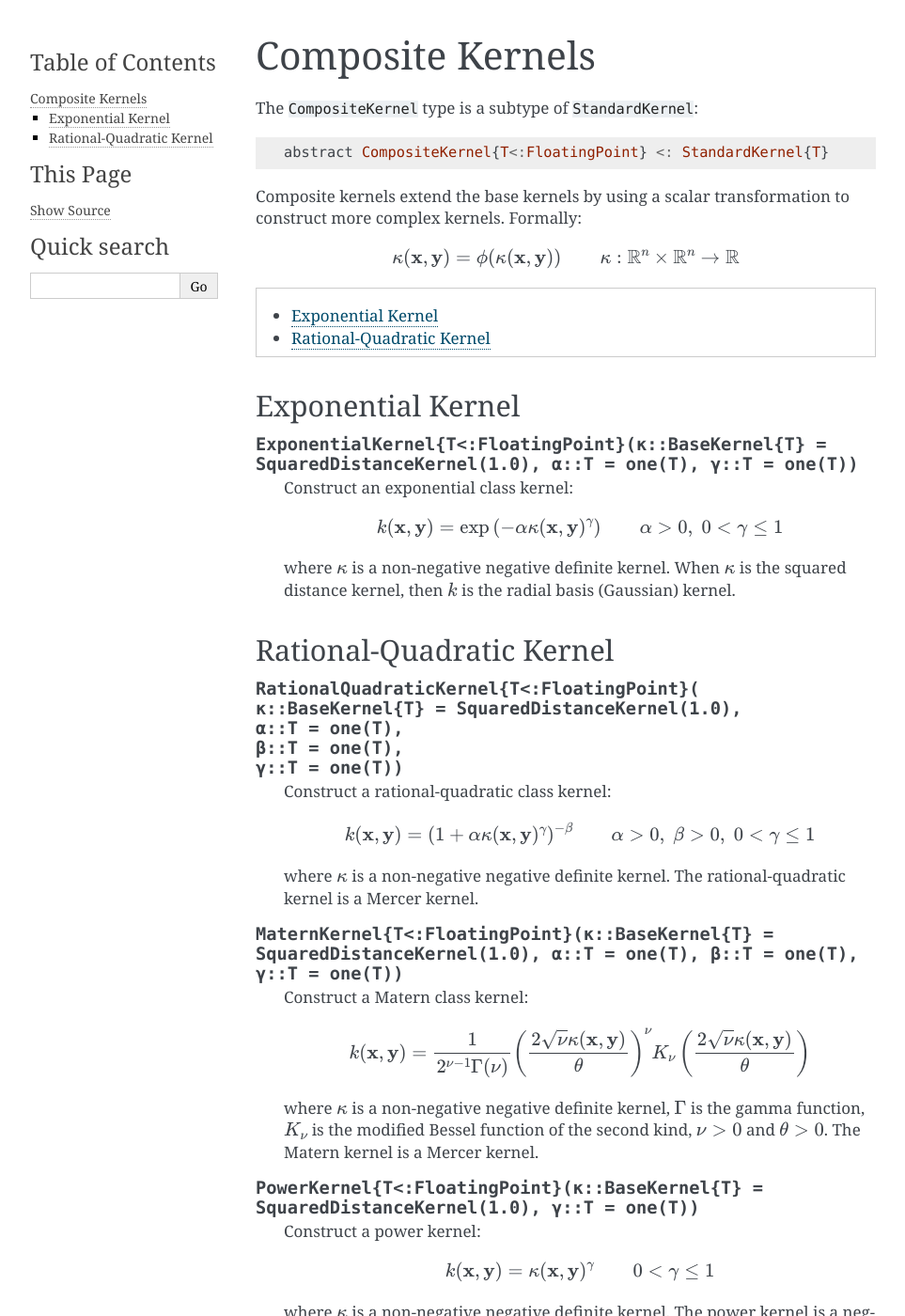
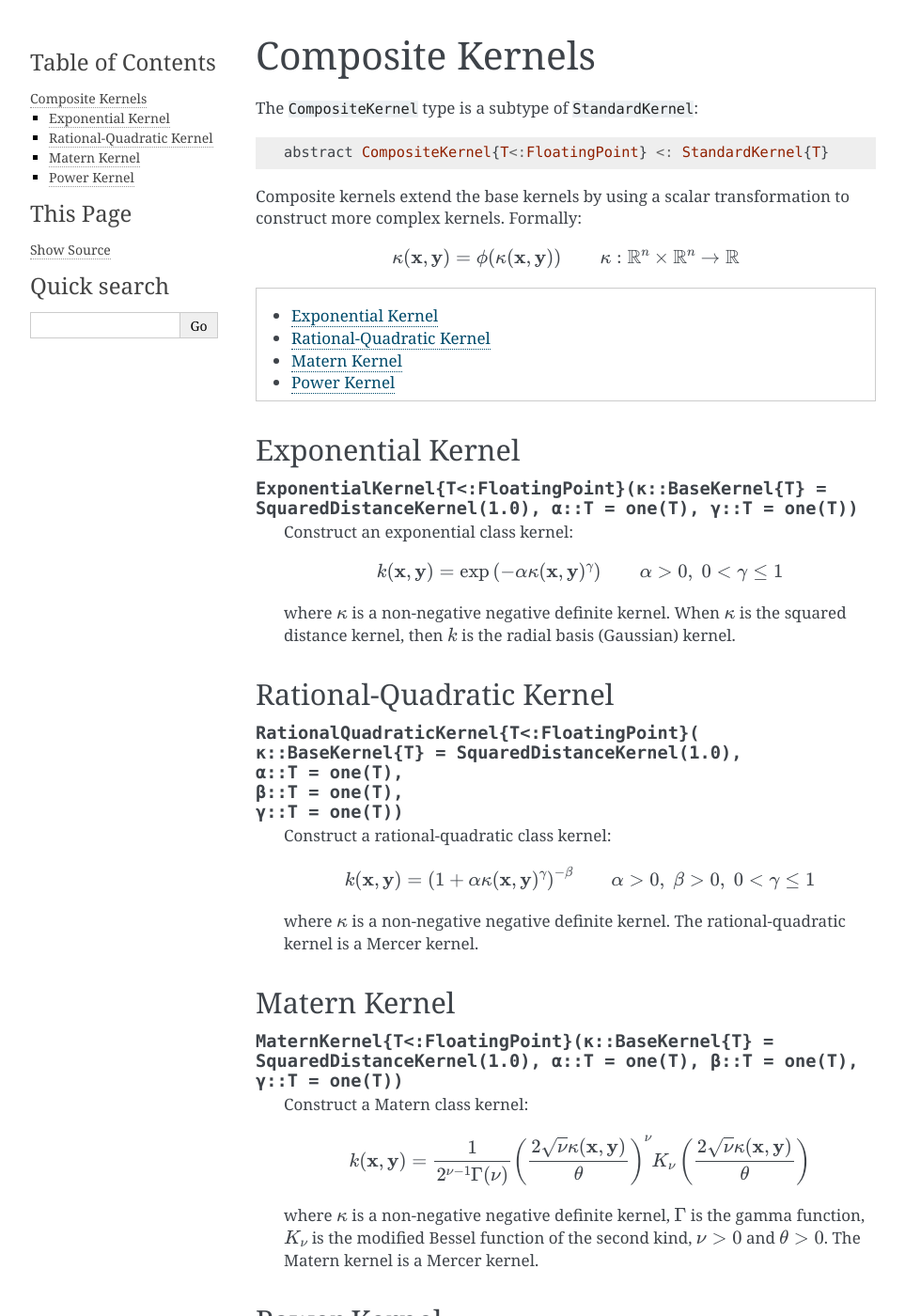
Before and after one commit to trthatcher/MLKernels.jl, a Sphinx documentation site: the page built from doc/compositekernels.rst, in a window 1280 px wide and 1400 px high. Shown: the whole window at 94% size, without its empty margins (148-1111 px from the left). Built offline with Sphinx 7.4.7, drawn with Linux system fonts in a browser that asks for light colours.

Commit message:
Expanded docs

```diff
--- a/doc/compositekernels.rst
+++ b/doc/compositekernels.rst
@@ -50,6 +50,9 @@ Rational-Quadratic Kernel
     where :math:`\kappa` is a non-negative negative definite kernel. The rational-quadratic
     kernel is a Mercer kernel.
 
+Matern Kernel
+-------------
+
 .. function:: MaternKernel{T<:FloatingPoint}(κ::BaseKernel{T} = SquaredDistanceKernel(1.0), α::T = one(T), β::T = one(T), γ::T = one(T))
 
     Construct a Matern class kernel:
@@ -61,6 +64,9 @@ Rational-Quadratic Kernel
     where :math:`\kappa` is a non-negative negative definite kernel, :math:`\Gamma` is the gamma
     function, :math:`K_{\nu}` is the modified Bessel function of the second kind, :math:`\nu > 0`
     and :math:`\theta > 0`. The Matern kernel is a Mercer kernel.
+
+Power Kernel
+------------
 
 .. function:: PowerKernel{T<:FloatingPoint}(κ::BaseKernel{T} = SquaredDistanceKernel(1.0), γ::T = one(T))
 
```
